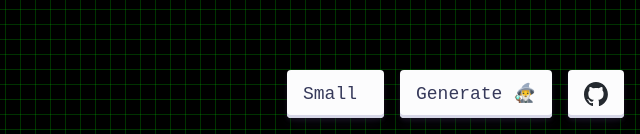
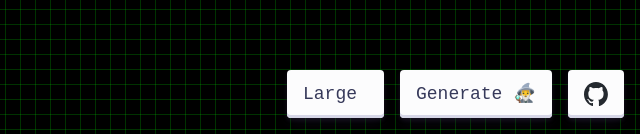
Before and after one commit to halftheopposite/graph-dungeon-generator, a website with bundled scripts: page public/index.html in a window 1280 px wide. Shown: the part 666-800 px from the top of the page, 640-1280 px from the left. Built offline with nearby package versions, Linux system fonts and the light colour scheme.

Commit message:
Select large graph by default

```diff
--- a/public/index.html
+++ b/public/index.html
@@ -16,7 +16,7 @@
       <select id="select-graph" class="button">
         <option value="small">Small</option>
         <option value="medium">Medium</option>
-        <option value="large">Large</option>
+        <option value="large" selected>Large</option>
       </select>
 
       <button id="button-generate" class="button" style="margin-left: 16px">
```
